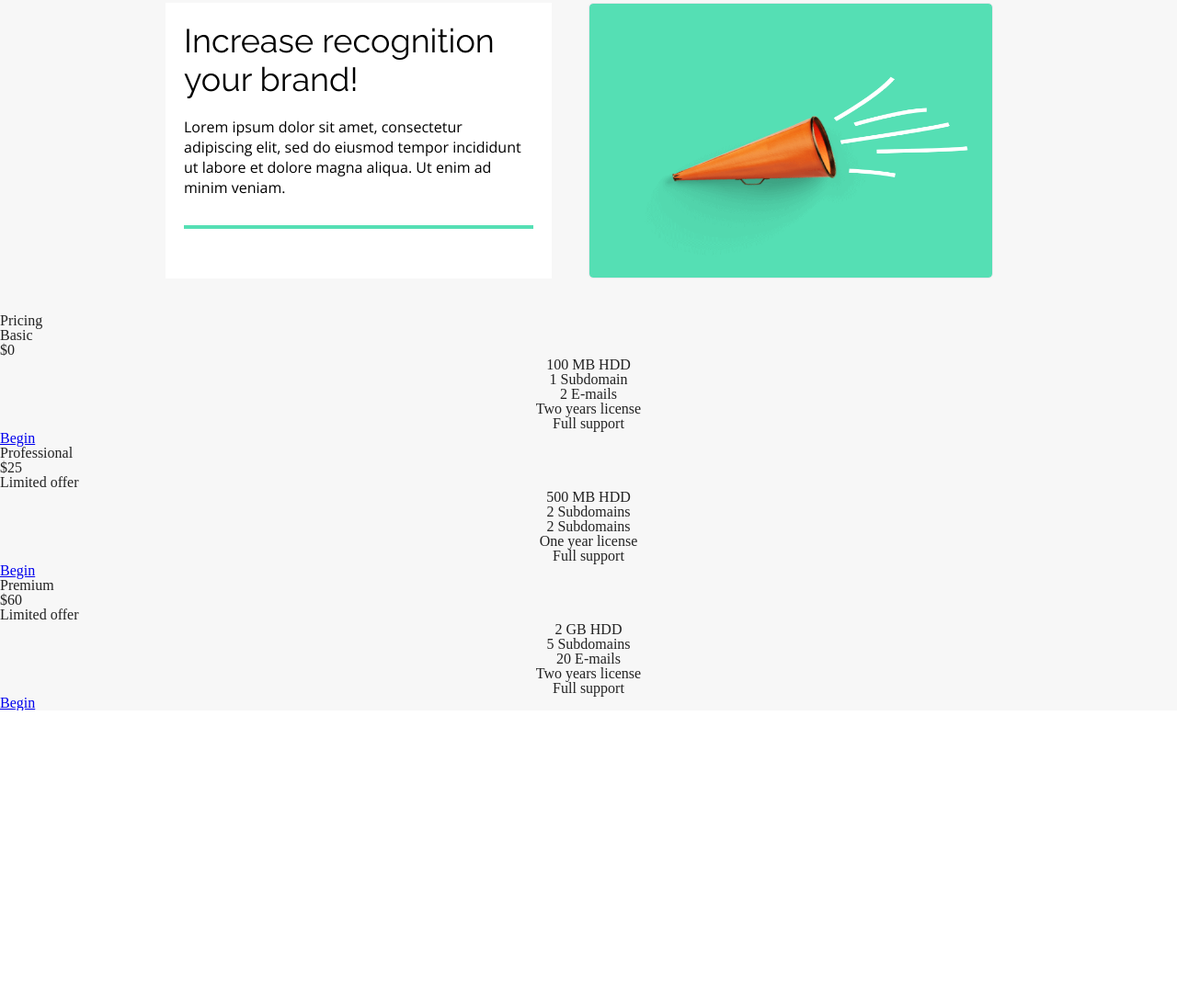
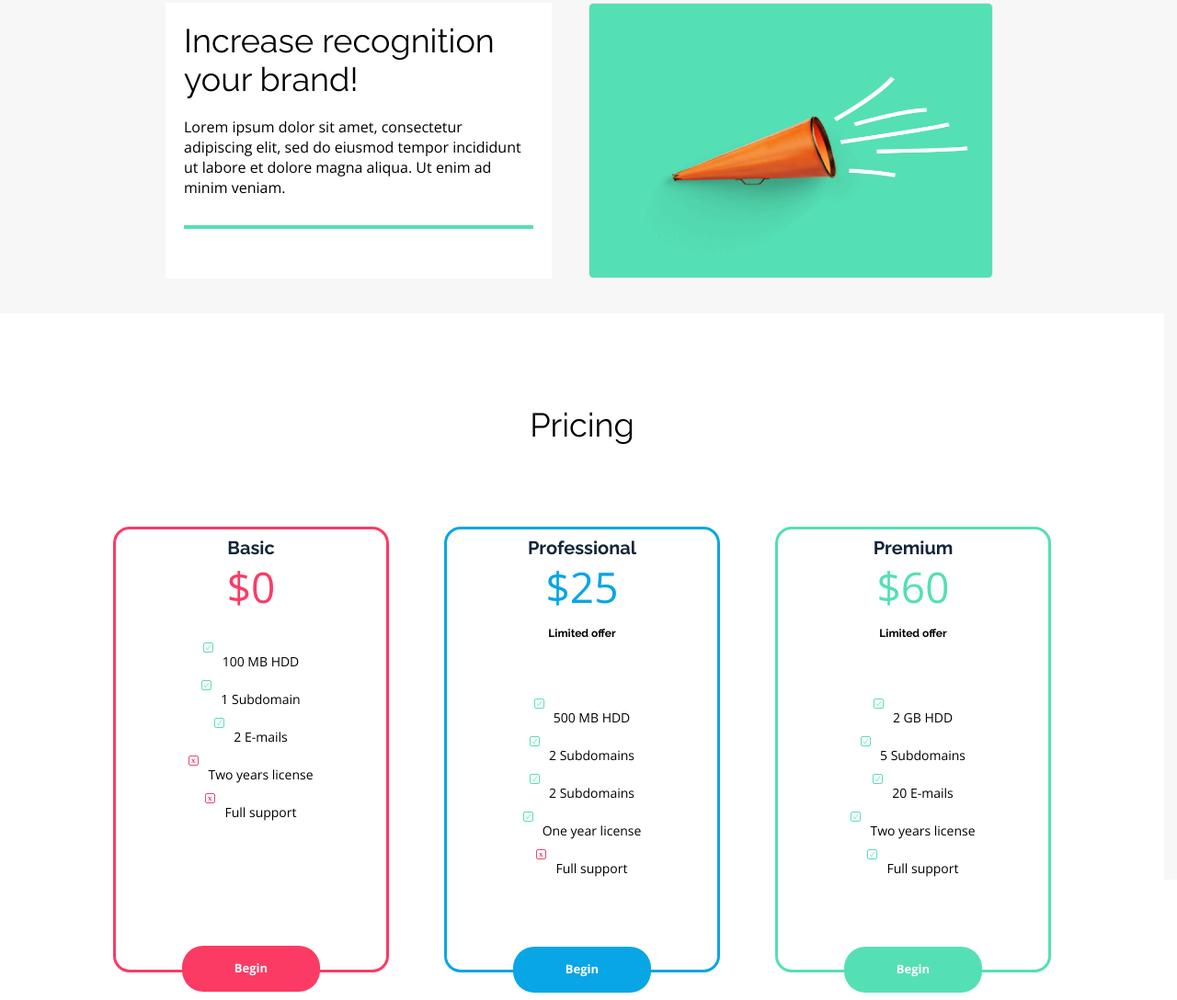
Before and after one commit to MarthaLucyna/bestshop, a plain HTML site: page index.html in a window 1280 px wide. Shown: the part 2145-3233 px from the top of the page at 92% size. Before the commit the page ends 2918 px from the top, so only its background shows below. Drawn offline with nearby package versions, Linux system fonts and the light colour scheme; files whose address does not match are found by name.

Commit message:
Add changes to the project

```diff
--- a/css/style.css
+++ b/css/style.css
@@ -415,3 +415,153 @@ height: 300px;
     border-bottom: 4px solid var(--color-green);
 
 }
+/*section pricing*/
+
+.pricing_details {
+
+width: 1266px;
+height: 616px;
+background: #FFFFFF
+
+}
+
+.pricing_title {
+
+    display: flex;
+    justify-content: center;
+    text-align: center;
+    font: normal normal normal 36px/42px Raleway;
+    color: #000000;
+    opacity: 1;
+    padding-top: 100px;
+    padding-bottom: 60px;
+
+}
+.pricing__type {
+    font: normal normal bold 20px/1px Raleway;
+    letter-spacing: 0px;
+    color: #13253B;
+    opacity: 1;
+    text-align: center;
+
+}
+.pricing__price {
+font: normal normal 300 46px/2px Open Sans;
+letter-spacing: 0px;
+opacity: 1;
+text-align: center;
+}
+
+.first {
+    color: var(--color-redish);
+
+
+}
+
+.second {
+
+    color: var(--color-primary);
+}
+.third {
+
+    color: var(--color-green);
+}
+.pricing_boxes {
+
+    display: flex;
+    flex-direction: row;
+    justify-content: center;
+    text-align: center;
+
+
+
+
+}
+.pricing__items {
+
+    display: flex;
+    flex-direction: column;
+    justify-content: center;
+    font-size: 14px;
+font: normal normal normal 14px/41px Open Sans;
+letter-spacing: 0px;
+color: #000000;
+opacity: 1;
+padding: 40px;
+
+}
+.pricing__box {
+
+border: 3px solid;
+border-radius: 18px;
+margin: 30px;
+width: 300px;
+}
+.pricing__price {
+
+    padding: 20px;
+}
+
+.pricing__box:first-child {
+
+    color: var(--color-redish);
+}
+
+.pricing__box:nth-child(2) {
+    color: var(--color-primary);
+}
+.pricing__box:nth-child(3) {
+
+    color: var(--color-green);
+}
+
+.pricing__type {
+
+    padding: 20px;
+}
+.add_to_pricing {
+
+    padding: 30px;
+    color: black;
+    font: normal normal bold 12px/1px Raleway;
+}
+
+ .pricing__box .btn_style  {
+    border: 0;
+    position: relative;
+    width: 150px;
+    height: 50px;
+    font: normal normal bold 13px/41px Open Sans;
+    color: white;
+    border-radius: 23px;
+    opacity: 1;
+    bottom: -25;
+ }
+    .here {
+
+        padding-bottom: 100px;
+    }
+
+.first_btn {
+
+    background-color: var(--color-redish);
+}
+.second_btn {
+
+    background-color: var(--color-primary);
+}
+.third_btn {
+    background-color: var(--color-green);
+}
+
+.pricing__item::before {
+    content: "";
+    width: 11px;
+    height: 11px;
+    margin-right: 10px;
+    background-image: url("../assets/Ckechmark-1.svg");
+  }
+
+  .pricing__item--not::before {
+    background-image: url("../assets/Close.svg");
+  }
--- a/index.html
+++ b/index.html
@@ -157,24 +157,23 @@
 
 <!-- trzy divy na trzy boxy-->
 
-<div class="pricing__box pricing__box--basic">
+<div class="pricing__box  pricing__box--basic">
     <div class="pricing__type">Basic</div>
-    <div class="pricing__price">$0</div>
-    <ol class="pricing__items">
+    <div class="pricing__price first">$0</div>
+    <ol class="pricing__items here">
         <li class="pricing__item">100 MB HDD</li>
         <li class="pricing__item">1 Subdomain</li>
         <li class="pricing__item">2 E-mails</li>
         <li class="pricing__item pricing__item--not">Two years license</li>
         <li class="pricing__item pricing__item--not">Full support</li>
     </ol>
-
-    <a href="#" class="btn">Begin</a>
+    <button class="btn_style first_btn" type="button">Begin</button>
 </div>
 
 
-<div class="pricing__box pricing__box--profesional">
+<div class="pricing__box pricing__box--professional">
     <div class="pricing__type">Professional</div>
-    <div class="pricing__price">$25</div>
+    <div class="pricing__price second">$25</div>
     <div class="add_to_pricing">Limited offer</div>
     <ol class="pricing__items">
         <li class="pricing__item">500 MB HDD</li>
@@ -182,14 +181,14 @@
         <li class="pricing__item">2 Subdomains</li>
         <li class="pricing__item">One year license</li>
         <li class="pricing__item pricing__item--not">Full support</li>
-    </ul>
+</ol>
+<button class="btn_style second_btn" type="button">Begin</button>
 
-    <a href="#" class="btn">Begin</a>
 </div>
 
 <div class="pricing__box pricing__box--premium">
     <div class="pricing__type">Premium</div>
-    <div class="pricing__price">$60</div>
+    <div class="pricing__price third">$60</div>
     <div class="add_to_pricing">Limited offer</div>
     <ol class="pricing__items">
         <li class="pricing__item">2 GB HDD</li>
@@ -197,19 +196,14 @@
         <li class="pricing__item">20 E-mails</li>
         <li class="pricing__item">Two years license</li>
         <li class="pricing__item">Full support</li>
-    </ul>
+    </ol>
 
-    <a href="#" class="btn">Begin</a>
+    <button class="btn_style third_btn" type="button">Begin</button>
+
 </div>
 
 
     </div>
-
-
-
-
-
-
 
 
 
```
